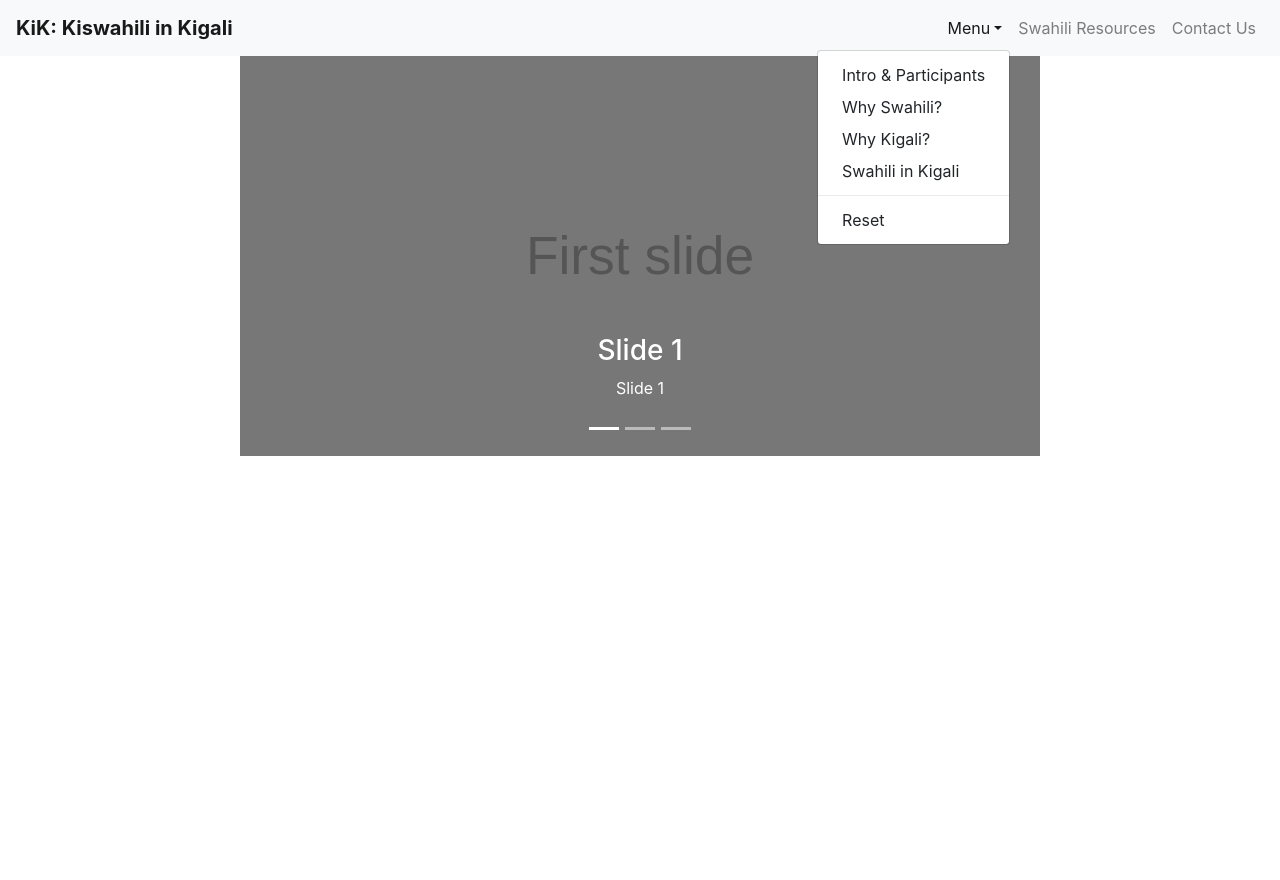
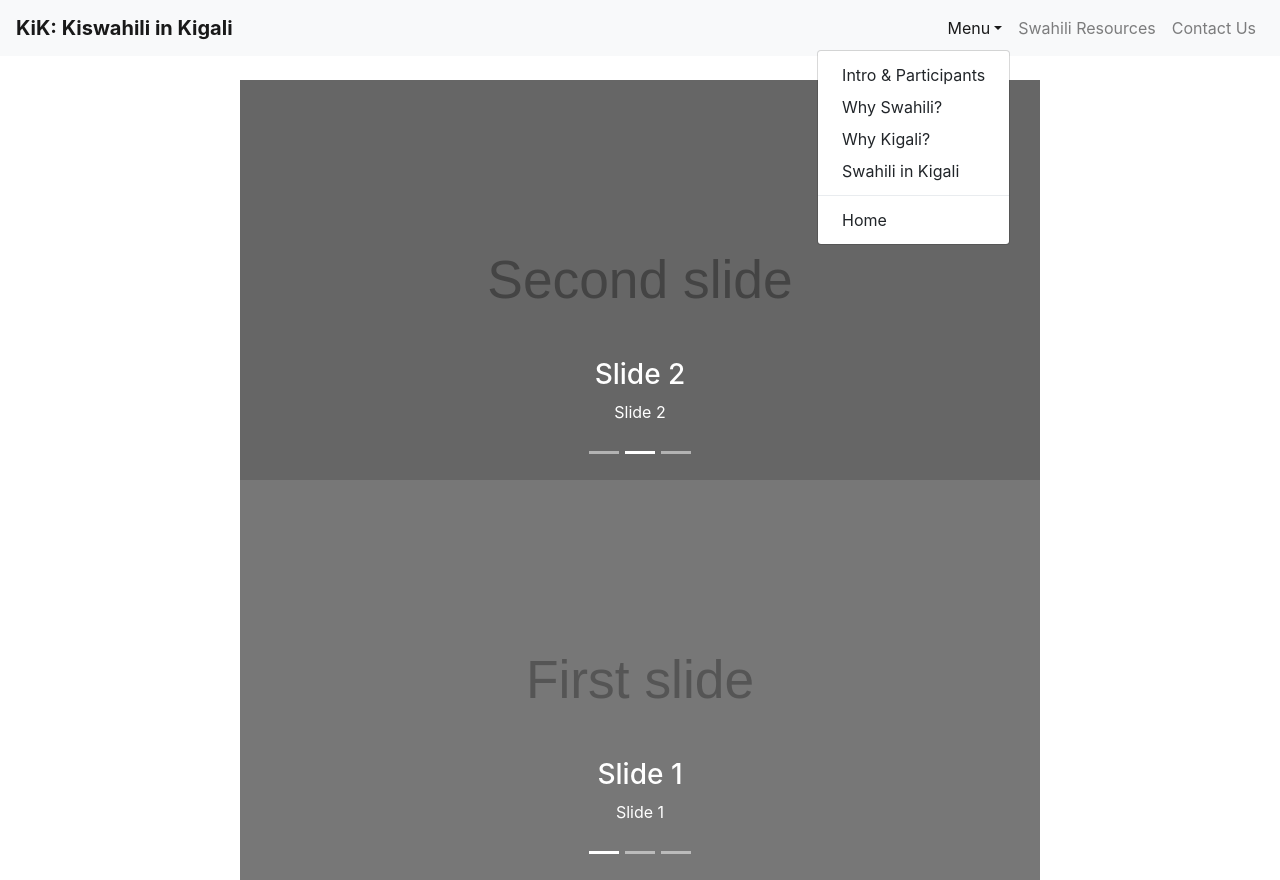
Before and after one commit to juathayde/kik-app, a React (Create React App) app: page / in a window 1280 px wide. Both pictures are taken after a click on the link "Menu". Before the commit the page ends 800 px from the top, so only its background shows below. Built offline with nearby package versions, Linux system fonts and the light colour scheme.

Commit message:
2 functionality of 2 first pages

```diff
--- a/src/components/bar.js
+++ b/src/components/bar.js
@@ -1,4 +1,5 @@
-import React from 'react';
+
+import React, { Component } from 'react';
 import {
   Collapse,
   Navbar,
@@ -12,32 +13,59 @@ import {
   DropdownMenu,
   DropdownItem } from 'reactstrap';
 
+  import Slider from './Slider.js';
+
   var icon = (
     <span class="logo">
       <a href="/">
-        <img src="/awesome-logo.png" height="33" width="120" alt="text here" /></a>
+        <img src="/kik-logo.png" height="33" width="120" alt="text here" /></a>
     </span>
   );
 
-export default class NavBar extends React.Component {
+  export default class NavBar extends Component {
     constructor(props) {
       super(props);
 
+      this.state = {
+        isOpen: false,
+        viewmode: 'Home' //Intro, Why Swahili, Why Kigali, Swahili in Kigali, Swahili Resources, Contact Us
+      };
+
       this.toggle = this.toggle.bind(this);
-    this.state = {
-      isOpen: false
-    };
+      this.handleIntro = this.handleIntro.bind(this);
+      this.handleWhySwahili = this.handleWhySwahili.bind(this);
+      //this.handleIntro();
     }
+
+    componentDidMount() {
+      this.setState({
+        viewmode: 'Home'
+      });
+    }
+
     toggle() {
       this.setState({
         isOpen: !this.state.isOpen
       });
+    };
+
+    handleIntro() {
+      this.setState({
+        viewmode: 'Intro'
+      });
     }
+
+    handleWhySwahili() {
+      this.setState({
+        viewmode: 'WS'
+      });
+    }
+
   render() {
-    return (
+    const navigationBar = (
       <div>
         <Navbar color="light" light expand="md">
-          <NavbarBrand href="/" brand={icon}><b>KiK: Kiswahili in Kigali</b></NavbarBrand>
+          <NavbarBrand href="/" brand={icon}> <b>KiK: Kiswahili in Kigali</b></NavbarBrand>
           <NavbarToggler onClick={this.toggle} />
           <Collapse isOpen={this.state.isOpen} navbar>
             <Nav className="ml-auto" navbar>
@@ -47,10 +75,10 @@ export default class NavBar extends React.Component {
               </DropdownToggle>
               <DropdownMenu right>
                 <DropdownItem>
-                  Intro & Participants
+                  <div onClick={this.handleIntro}>Intro & Participants</div>
                 </DropdownItem>
                 <DropdownItem>
-                  Why Swahili?
+                  <div onClick={this.handleWhySwahili}>Why Swahili?</div>
                 </DropdownItem>
                 <DropdownItem>
                   Why Kigali?
@@ -60,7 +88,7 @@ export default class NavBar extends React.Component {
                 </DropdownItem>
                 <DropdownItem divider />
                 <DropdownItem>
-                  Reset
+                  Home
                 </DropdownItem>
               </DropdownMenu>
             </UncontrolledDropdown>
@@ -74,6 +102,38 @@ export default class NavBar extends React.Component {
           </Collapse>
         </Navbar>
       </div>
+    )
+    //homescreen view
+    if (this.state.viewmode === 'Home') {
+      return (
+        <div>
+          {navigationBar}
+          <br />
+          <Slider />
+        </div>
       );
     }
+  //Introduction & participants
+    else if (this.state.viewmode === 'Intro') {
+      return (
+        <div>
+          {navigationBar}
+          <br />
+          <h1> This is the intro page </h1>
+        </div>
+      );
     }
+    else if (this.state.viewmode === 'WS'){
+      return (
+        <div>
+          {navigationBar}
+          <br />
+          <h1> This is the the why swahili page </h1>
+        </div>
+      );
+    }
+    else {
+      console.log("error");
+    }
+  }
+}
```
Also changed, not shown: src/components/kik-logo.png (added). Lines whose indentation alone changed are shown as unchanged.
